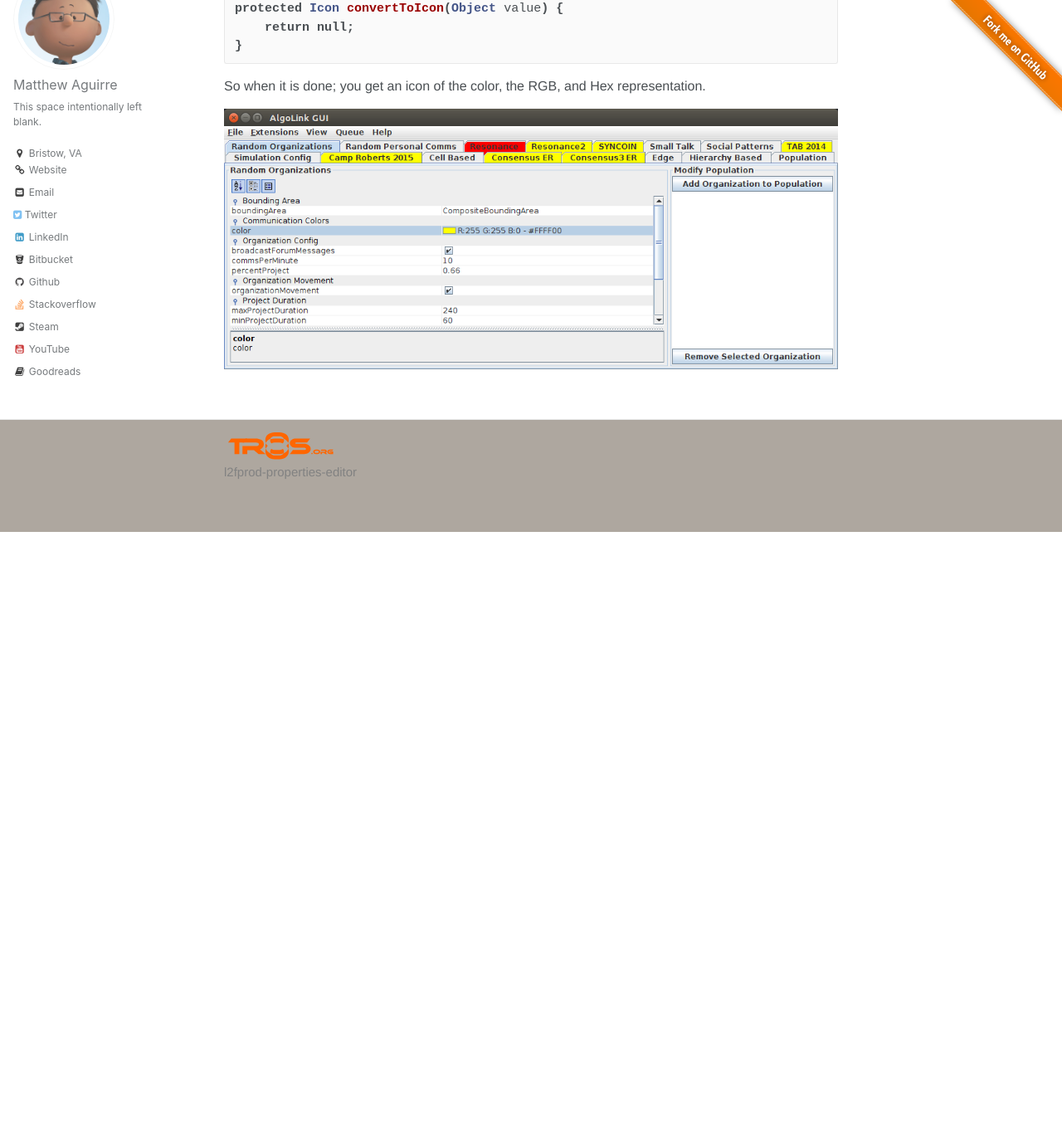
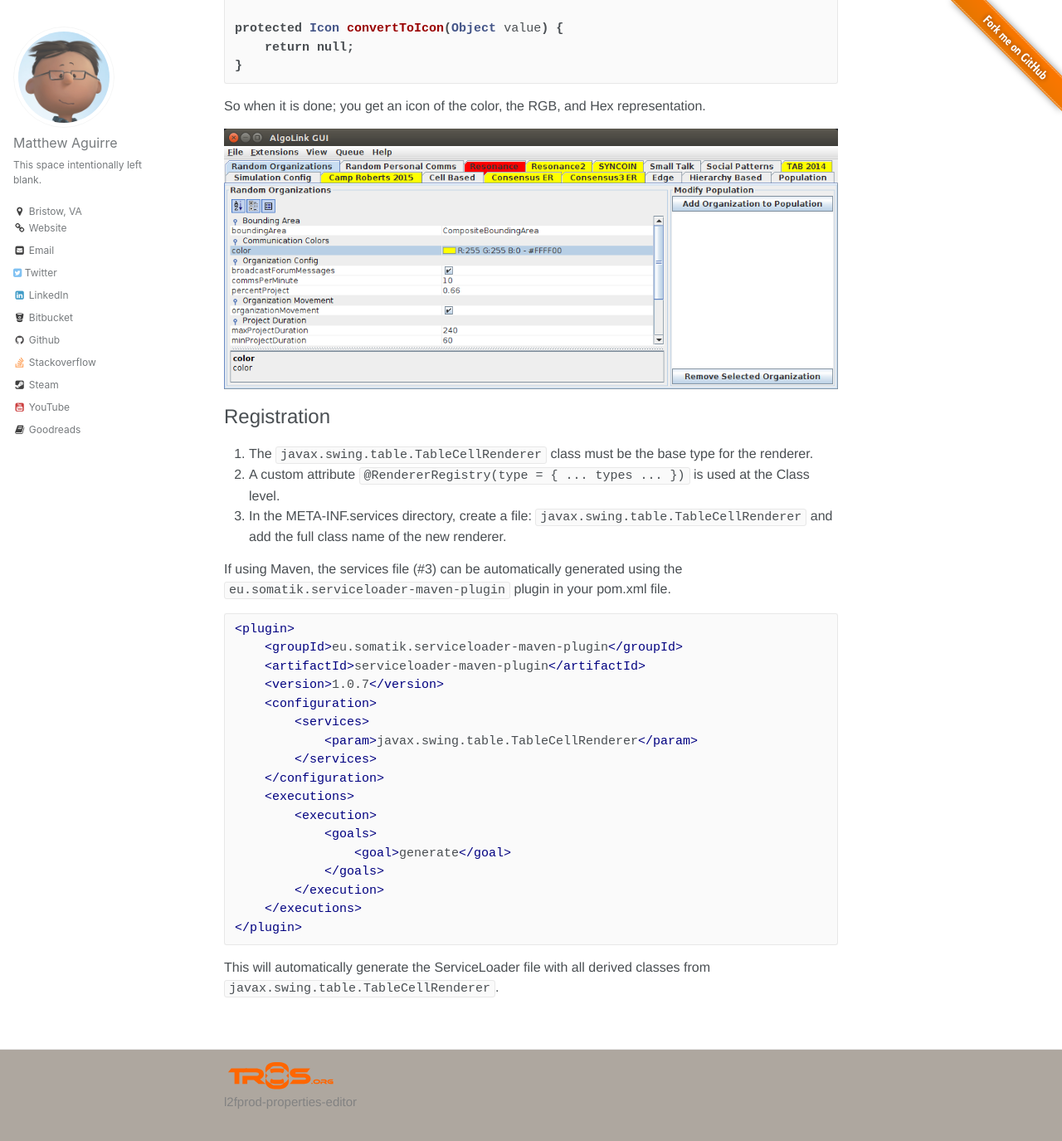
Before and after one commit to atomixnmc/l2fprod-properties-editor, a Jekyll site: the page built from _posts/2016-07-01-custom-renderer.md, in a window 1280 px wide and 1400 px high, scrolled down 3781 px. Shown: the top 1375 px of the window at 83% size. Built offline with Jekyll 4.4.1, drawn with Linux system fonts in a browser that asks for light colours; before the commit the page ends 4422 px from its top, so only the background shows below that.

Commit message:
Added info on registration.

````diff
--- a/_posts/2016-07-01-custom-renderer.md
+++ b/_posts/2016-07-01-custom-renderer.md
@@ -12,7 +12,7 @@ Renderers are used to display the data in the properties editor when NOT editing
 
 These are generally pretty straight forward. The DefaultCellRenderer provides the ability to show an Icon and String rendering of the value to display.
 
-# Font Renderer
+## Font Renderer
 
 Here is a quick example of a `Font` object being rendered using a `DefaultCellRenderer`.
 
@@ -38,7 +38,7 @@ Essentially, use the `RendererRegistry` custom annotation to register as a Rende
 
 Then call the `super.setValue(...)` with a `String` value to represent the value of the `Font` object to modify. This will display the name and the font size of the Font object.
 
-# Color Renderer
+## Color Renderer
 
 Here you can see that we are registering the class to be a renderer for the `Color` class type.
 
@@ -173,3 +173,33 @@ protected Icon convertToIcon(Object value) {
 So when it is done; you get an icon of the color, the RGB, and Hex representation.
 
 ![]({{site.baseurl}}/tros-images/color-screen.png)
+
+# Registration
+
+1. The `javax.swing.table.TableCellRenderer` class must be the base type for the renderer.
+2. A custom attribute `@RendererRegistry(type = { ... types ... })` is used at the Class level.
+3. In the META-INF.services directory, create a file: `javax.swing.table.TableCellRenderer` and add the full class name of the new renderer.
+
+If using Maven, the services file (#3) can be automatically generated using the `eu.somatik.serviceloader-maven-plugin` plugin in your pom.xml file.
+
+```xml
+<plugin>
+    <groupId>eu.somatik.serviceloader-maven-plugin</groupId>
+    <artifactId>serviceloader-maven-plugin</artifactId>
+    <version>1.0.7</version>
+    <configuration>
+        <services>
+            <param>javax.swing.table.TableCellRenderer</param>
+        </services>
+    </configuration>
+    <executions>
+        <execution>
+            <goals>
+                <goal>generate</goal>
+            </goals>
+        </execution>
+    </executions>
+</plugin>
+```
+
+This will automatically generate the ServiceLoader file with all derived classes from `javax.swing.table.TableCellRenderer`.
````
